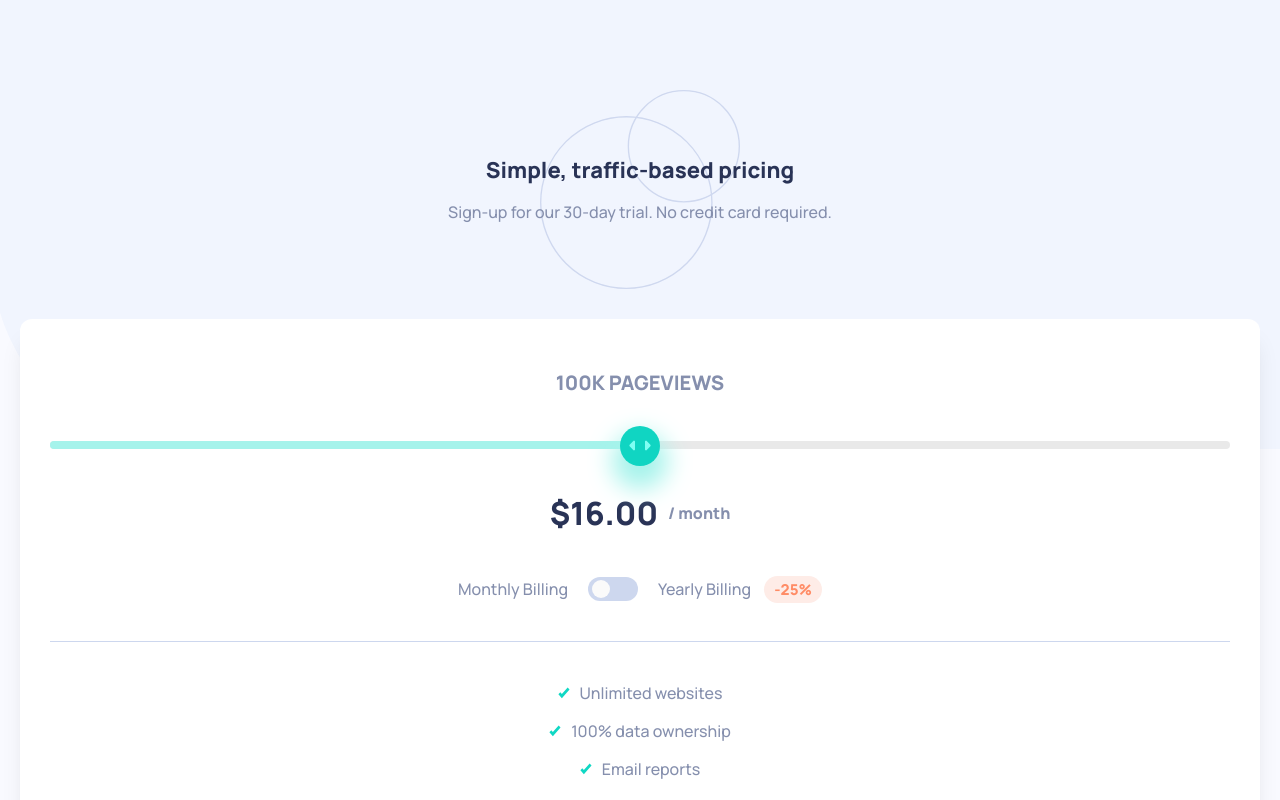
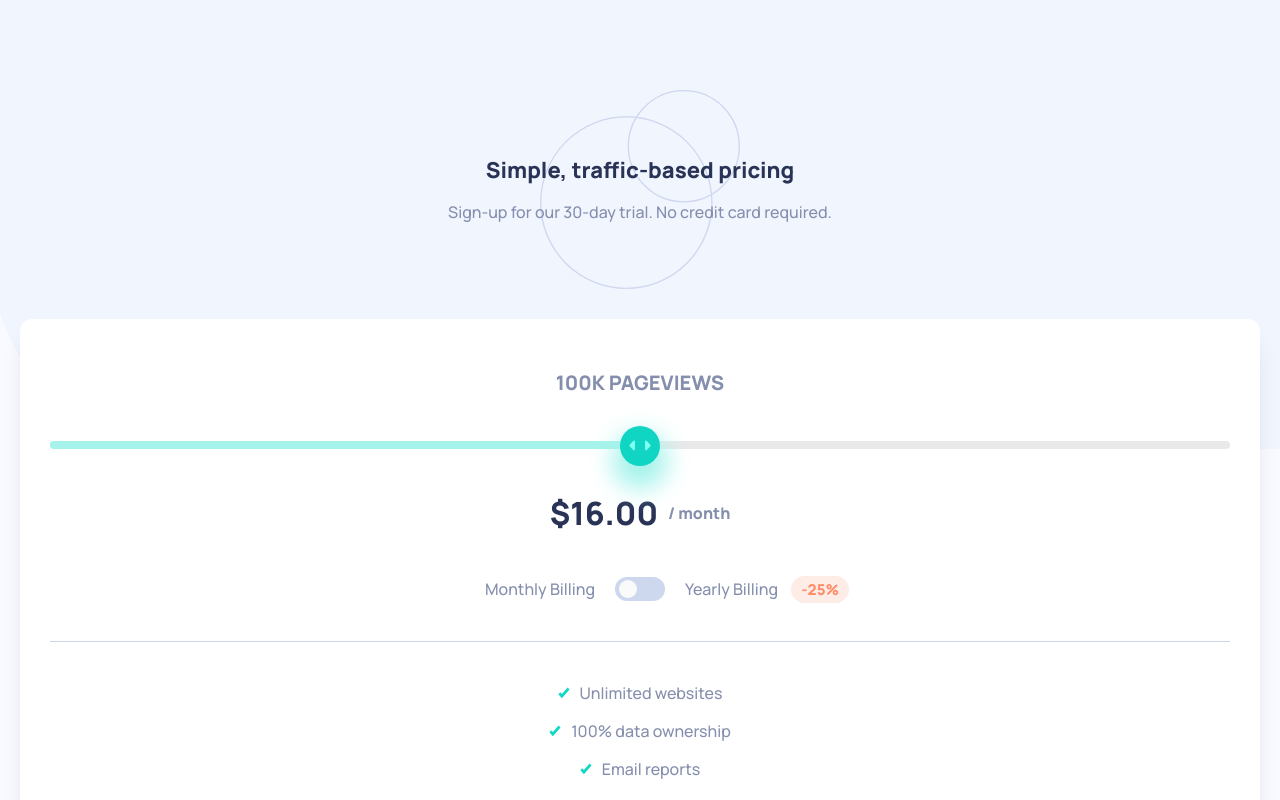
Before and after one commit to celigx/interactive-pricing-component, a React (Create React App) app: page / in a window 1280 px wide. Shown: the top 800 px of the page. Built offline with nearby package versions, Linux system fonts and the light colour scheme.

Commit message:
Fix center toggleContainer

```diff
--- a/src/App.sass
+++ b/src/App.sass
@@ -77,6 +77,12 @@ $ctaBackground: #293356
       margin: 0 0 40px 0
 
       .monthlyBilling
+        flex: 1
+        text-align: right
+
+      .yearlyBilling
+        flex: 1
+        text-align: left
 
       .toggleButton
         margin: 0 20px
```
